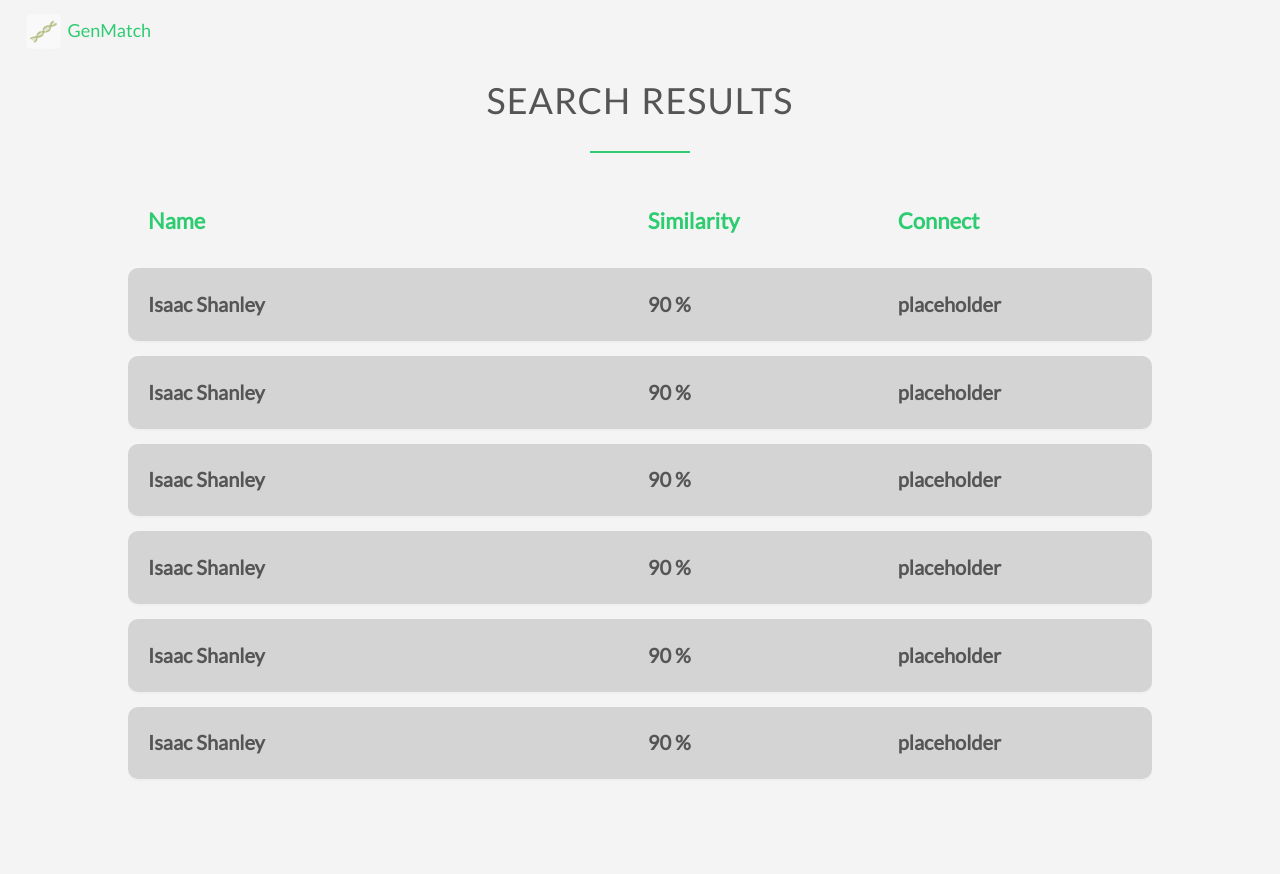
After one commit to ishanley/GenMatch, a Flask app: template templates/search.html in a window 1280 px wide. The commit adds this page. Run offline with Flask 2, Linux system fonts and the light colour scheme; the template is opened without the code that fills it, so the values that code supplies are empty.

Commit message:
added cool stuff

```diff
--- a/static/resources/css/style.css
+++ b/static/resources/css/style.css
@@ -31,6 +31,16 @@ section {
     padding: 80px 0;
 }
 
+.container {
+    width: 80%;
+/*    height: 95%;*/
+    margin: auto;
+/*
+    border: 1px solid #ccc;
+    border-radius: 5px;
+*/
+}
+
 .box {
     padding: 1%;
 }
@@ -40,6 +50,32 @@ section {
     line-height: 145%;
 }
 
+.front-box {
+    display: inline-block;
+}
+
+.small-logo-box {
+    position: relative;
+    top: 20px;
+    left: 2%;
+}
+
+.small-logo-box img {
+    height: 35px;
+    border-radius: 5px;
+    position: absolute;
+    margin-right: 8px;
+    margin-top: -6px;
+}
+
+.small-logo-box span {
+    height: 35px;
+    font-size: 90%;
+    position: absolute;
+    left: 42px;
+    color: #2ecc71;
+}
+
 .icon-big {
     color: #2ecc71;
     font-size: 320%;
@@ -47,13 +83,10 @@ section {
     margin-bottom: 10px;
 }
 
-.clearfix {zoom: 1}
 .clearfix:after {
-    content: ".";
+    content: "";
+    display: table;
     clear: both;
-    display: block;
-    height: 0;
-    visibility: hidden;
 }
 
 /* ----- LINKS ----- */
@@ -155,11 +188,6 @@ header {
 */
 }
 
-.logo {
-    height: 150px;
-
-}
-
 .hero-text-box {
     position: absolute;
 /*
@@ -174,9 +202,26 @@ header {
     text-align: center;
 }
 
+.hero-text-box h1 {
+    position: absolute;
+    height: 130px;
+    top: 50%;
+    margin-top: -75px;
+    right: 10%;
+}
+
+.front-logo {
+    height: 130px;
+    float: left;
+    margin-left: 10%;
+    border-radius: 12px;
+}
+
+
 .hero-text-box p {
     color: #fff;
     font-size: 140%;
+    margin-top: 35px;
 }
 
 .down-arrow {
@@ -262,14 +307,35 @@ input[type=submit] {
 }
 
 /* -------------------------------------------------- */
+/* SEARCH RESULTS */
+/* -------------------------------------------------- */
+
+.section-results {
+    background-color: #f4f4f4;
+}
+
+.header-row,
+.search-result-row {
+        padding: 15px 20px;
+}
+
+.header-row h4 {
+    color: #2ecc71;
+    font-size: 110%;
+    margin-bottom: 10px;
+}
+
+.search-result-row {
+    margin-bottom: 15px;
+/*    border: 2px solid #2ecc71;*/
+    border-radius: 10px;
+    background-color: #d4d4d4;
+    box-shadow: 0 2px 2px #efefef;
+}
+
+/* -------------------------------------------------- */
 /* LIVE CONNECTION */
 /* -------------------------------------------------- */
-
-/*
-.genomic-content,
-.sidebar {
-}
-*/
 
 .genomic-content {
     width:75%;
@@ -282,14 +348,7 @@ input[type=submit] {
     float: left;
 }
 
-.row-header {
+header-row {
+    font-size: 120%;
     font-weight: bold;
 }
-
-.container {
-    width: 95%;
-    height: 95%;
-    margin: auto;
-    border: 1px solid #ccc;
-    border-radius: 5px;
-}
--- /dev/null
+++ b/templates/search.html
@@ -0,0 +1,117 @@
+<!DOCTYPE html>
+<html lang='en'>
+    <head>
+        <meta charset="utf-8">
+        <meta name="viewport" content="width=device-width, intitial-scale=1.0">
+        <meta name="description" content="GenMatch uses your personal genetic data to match you with people.">
+
+        <title>GenMatch</title>
+        <link rel="stylesheet" type="text/css" href="../static/vendor/css/normalize.css">
+        <link rel="stylesheet" type="text/css" href="../static/vendor/css/grid.css">
+        <link rel="stylesheet" type="text/css" href="../static/vendor/css/animate.css">
+        <link rel="stylesheet" type="text/css" href="../static/vendor/css/ionicons.min.css">
+        <link rel="stylesheet" type="text/css" href="../static/resources/css/style.css">
+<!--        <link href='http://fonts.googleapis.com/css?family=Lato:100,200,300,400,600' rel='stylesheet' type='text/css'>-->
+        <link href="https://fonts.googleapis.com/css?family=Lato" rel="stylesheet">
+    </head>
+
+    <body>
+        <div class="small-logo-box">
+            <img src="../static/resources/img/logo.png" alt="logo">
+            <span>GenMatch</span>
+            <div class="clearfix"></div>
+        </div>
+        <section class="section-results">
+            <div class="row">
+                <h2>Search Results</h2>
+            </div>
+            <div class="container">
+                <div class="row header-row">
+                    <div class="col span-2-of-4">
+                        <h4>Name</h4>
+                    </div>
+                    <div class="col span-1-of-4">
+                        <h4>Similarity</h4>
+                    </div>
+                    <div class="col span-1-of-4">
+                        <h4>Connect</h4>
+                    </div>
+                </div>
+
+    <!--        REPEAT FOR ALL ENTRIES-->
+
+                <div class="row search-result-row">
+                    <div class="col span-2-of-4">
+                        <h4>Isaac Shanley</h4>
+                    </div>
+                    <div class="col span-1-of-4">
+                        <h4>90 %</h4>
+                    </div>
+                    <div class="col span-1-of-4">
+                        <h4>placeholder</h4>
+                    </div>
+                </div>
+
+                <div class="row search-result-row">
+                    <div class="col span-2-of-4">
+                        <h4>Isaac Shanley</h4>
+                    </div>
+                    <div class="col span-1-of-4">
+                        <h4>90 %</h4>
+                    </div>
+                    <div class="col span-1-of-4">
+                        <h4>placeholder</h4>
+                    </div>
+                </div>
+
+                <div class="row search-result-row">
+                    <div class="col span-2-of-4">
+                        <h4>Isaac Shanley</h4>
+                    </div>
+                    <div class="col span-1-of-4">
+                        <h4>90 %</h4>
+                    </div>
+                    <div class="col span-1-of-4">
+                        <h4>placeholder</h4>
+                    </div>
+                </div>
+
+                <div class="row search-result-row">
+                    <div class="col span-2-of-4">
+                        <h4>Isaac Shanley</h4>
+                    </div>
+                    <div class="col span-1-of-4">
+                        <h4>90 %</h4>
+                    </div>
+                    <div class="col span-1-of-4">
+                        <h4>placeholder</h4>
+                    </div>
+                </div>
+
+                <div class="row search-result-row">
+                    <div class="col span-2-of-4">
+                        <h4>Isaac Shanley</h4>
+                    </div>
+                    <div class="col span-1-of-4">
+                        <h4>90 %</h4>
+                    </div>
+                    <div class="col span-1-of-4">
+                        <h4>placeholder</h4>
+                    </div>
+                </div>
+
+                <div class="row search-result-row">
+                    <div class="col span-2-of-4">
+                        <h4>Isaac Shanley</h4>
+                    </div>
+                    <div class="col span-1-of-4">
+                        <h4>90 %</h4>
+                    </div>
+                    <div class="col span-1-of-4">
+                        <h4>placeholder</h4>
+                    </div>
+                </div>
+            </div>
+        </section>
+    </body>
+</html>
```
Also changed, not shown: templates/index.html (+11 -3 lines), static/resources/img/logo.png (renamed from Logo.png), 1 other file.
